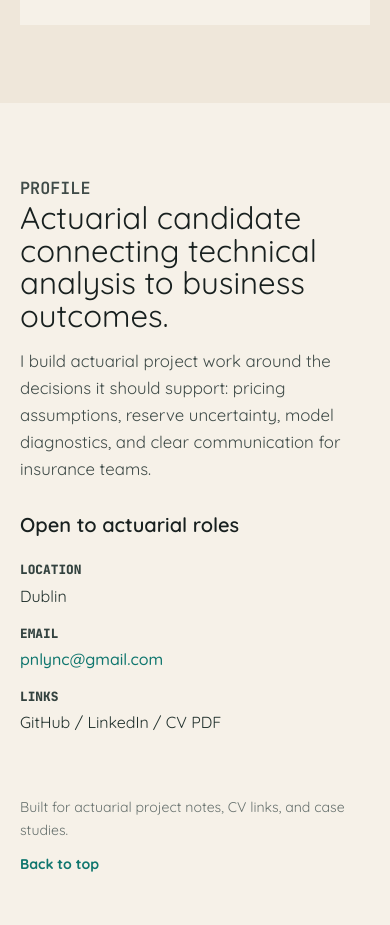
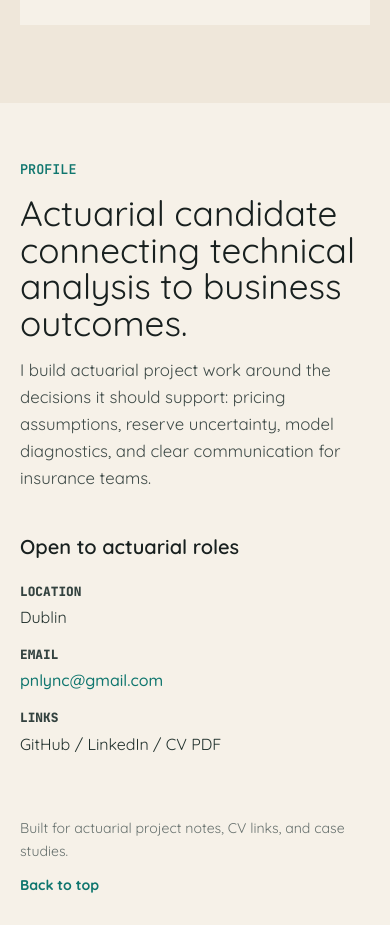
Before and after one commit to pnlync/actuarial-portfolio-site, a plain HTML site: page index.html in a window 390 px wide. Shown: the part 3951-4876 px from the top of the page. Before the commit the page ends 4855 px from the top, so only its background shows below. Drawn offline with Linux system fonts and the light colour scheme.

Commit message:
Refine profile section spacing and kicker styling

```diff
--- a/styles.css
+++ b/styles.css
@@ -186,11 +186,6 @@
   margin-bottom: 0;
 }
 
-#profile-title {
-  font-size: clamp(1.95rem, 3.55vw, 3.75rem);
-  max-width: 1120px;
-}
-
 h3 {
   font-size: 1.35rem;
   line-height: 1.25;
@@ -295,7 +290,7 @@
 }
 
 .profile-section {
-  padding-block: 56px 44px;
+  padding-block: 112px 44px;
 }
 
 #profile,
@@ -312,7 +307,7 @@
 }
 
 .intro p:last-child,
-.profile-block > p {
+.profile-block > p:not(.section-kicker) {
   color: #3f4b48;
   font-size: 1.05rem;
   margin-bottom: 0;
@@ -599,11 +594,11 @@
   }
 
   .profile-section {
-    padding-block: 56px 14px;
+    padding-block: 56px 22px;
   }
 
   .contact-section {
-    padding-block: 18px 34px;
+    padding-block: 22px 34px;
   }
 
   .contact-list {
```
